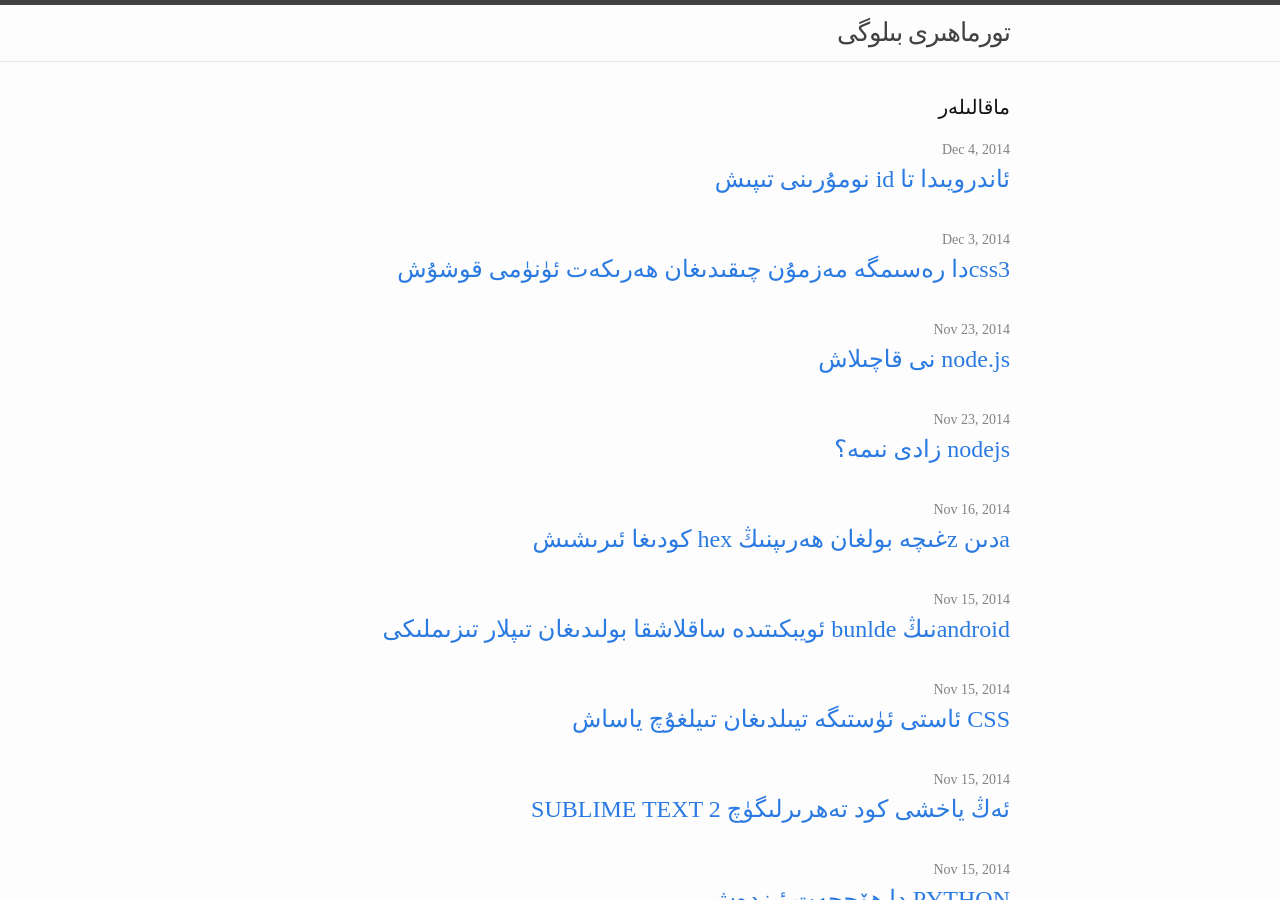
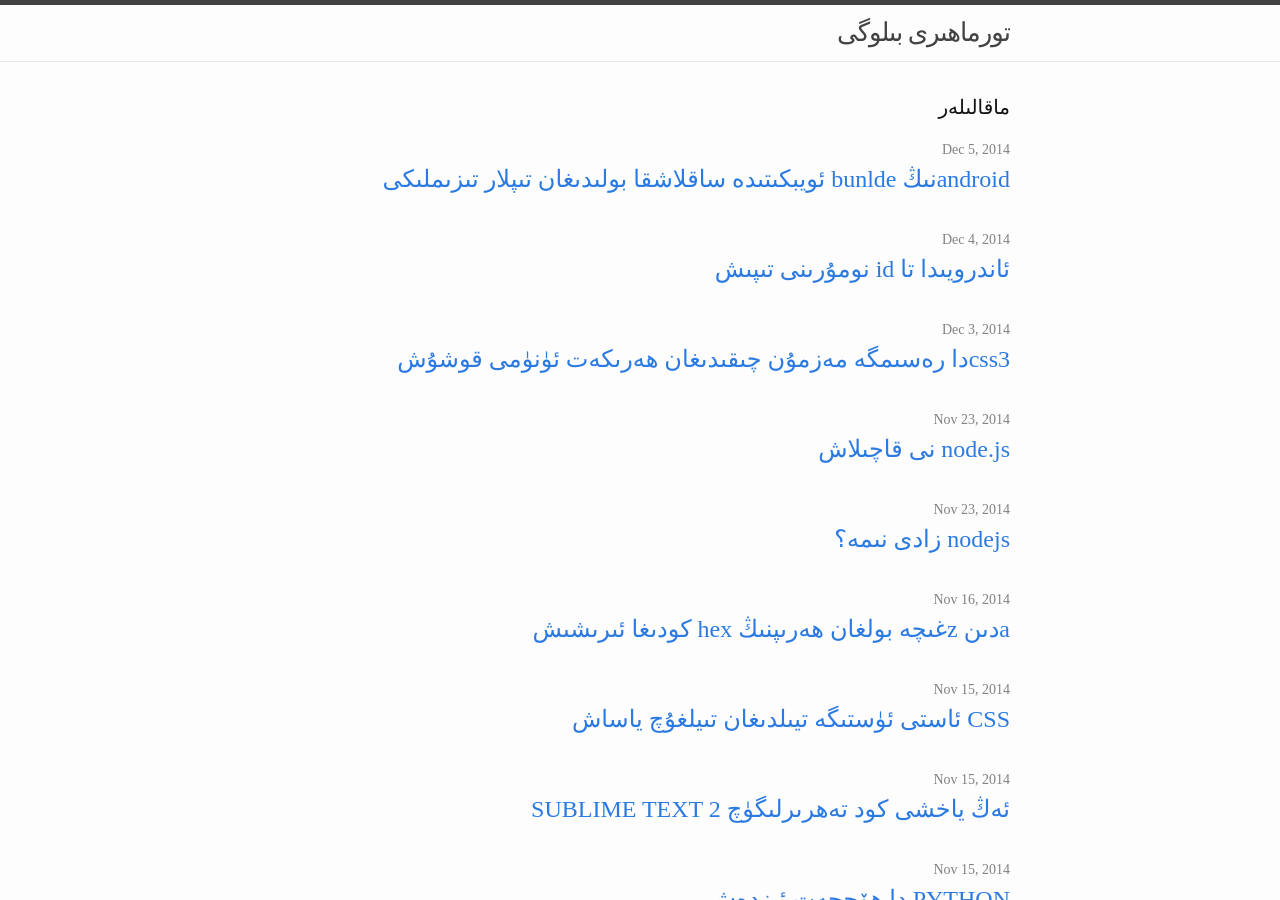
Before and after one commit to tormahiri/blog, a Jekyll site: the page built from index.html, in a window 1280 px wide and 900 px high. Built offline with Jekyll 4.4.1, drawn with Linux system fonts in a browser that asks for light colours.

Commit message:
Update 2014-12-5-bunlde-da-saklashkaboldigantiplar.markdown

```diff
--- a/_posts/2014-12-5-bunlde-da-saklashkaboldigantiplar.markdown
+++ b/_posts/2014-12-5-bunlde-da-saklashkaboldigantiplar.markdown
@@ -1,7 +1,7 @@
 ---
 layout: post
 title: "androidنىڭ bunlde ئويبكىتىدە ساقلاشقا بولىدىغان تىپلار تىزىملىكى "
-date: 2014-11-15 16:37
+date: 2014-12-5 16:37
 categories: android
 ---
 ئاندىرويىدقا ئەپ ئاچقان ۋاقىتتا بىز نۆۋەتتىكى كۆزنەكنڭى ھالىتنى ساقلاپ قالماقچى بولغان ۋاقىتمىزدا bunlde ئويبكىتى ئارقىلىق مەقسەتكە يىتىمىز،بۇ ئويبىت ىتۆۋەندىكى تىپلارتىزىملىكىنى ساقلاشنى قوللايدۇ
```
